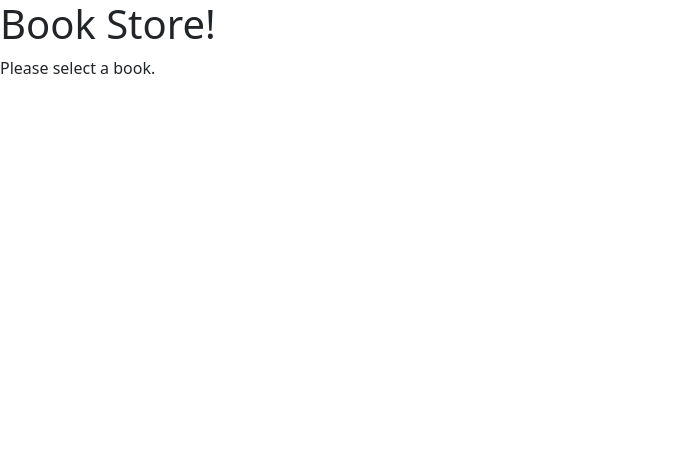
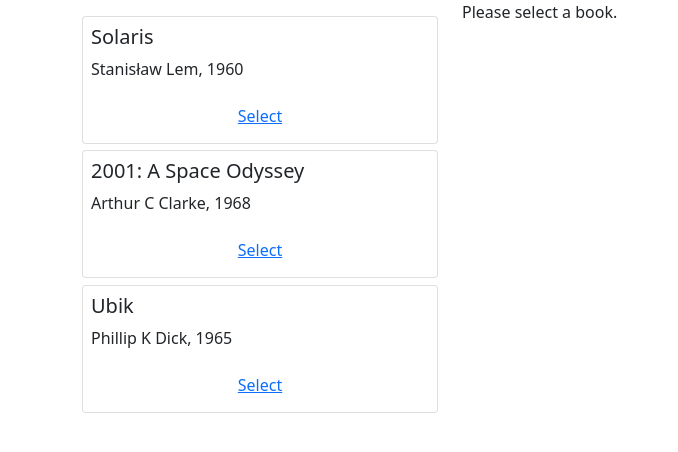
Before and after one commit to zarakfarid/angular, an Angular app: page / in a window 1280 px wide. Shown: the top 452 px of the page, without its empty margins (0-678 px from the left). Built offline with nearby package versions, Linux system fonts and the light colour scheme.

Commit message:
update book

```diff
--- a/src/app/app.component.html
+++ b/src/app/app.component.html
@@ -1,4 +1,2 @@
-<h1>Book Store!</h1>
-
-<app-books-details></app-books-details>
+<app-book-list></app-book-list>
 <router-outlet></router-outlet>
--- a/src/app/books/components/book-list/book-list.component.html
+++ b/src/app/books/components/book-list/book-list.component.html
@@ -11,6 +11,10 @@
         <button class="btn btn-link" (click)="selectBook(book)">Select</button>
       </div>
     </div>
-    <app-books-details [book]="selectedBook" class="col-8"></app-books-details>
+    <app-books-details
+        [book]="selectedBook"
+        (bookUpdated)="bookUpdated($event)"
+        class="col-8">
+    </app-books-details>
   </div>
 </div>
--- a/src/app/books/components/book-list/book-list.component.ts
+++ b/src/app/books/components/book-list/book-list.component.ts
@@ -40,4 +40,9 @@ export class BookListComponent implements OnInit {
     selectBook(book: Book): void {
         this.selectedBook = book;
     }
+
+    bookUpdated(book: Book) {
+        this.books = this.books
+            .map(current => current.id === book.id ? book : current);
+    }
 }
--- a/src/app/books/components/books-details/books-details.component.html
+++ b/src/app/books/components/books-details/books-details.component.html
@@ -1,19 +1,19 @@
-<div class="container" *ngIf="book !== null">
+<div class="container" *ngIf="_book !== null">
   <h2>Book details</h2>
 
   <div class="mb-3">
     <label for="title" class="form-label">Title</label>
-    <input type="text" id="title" class="form-control" [(ngModel)]="book.title">
+    <input type="text" id="title" class="form-control" [(ngModel)]="_book.title">
   </div>
 
   <div class="mb-3">
     <label for="author" class="form-label">Author</label>
-    <input type="text" id="author" class="form-control" [(ngModel)]="book.author">
+    <input type="text" id="author" class="form-control" [(ngModel)]="_book.author">
   </div>
 
   <div class="mb-3">
     <label for="year" class="form-label">Year</label>
-    <input type="number" id="year" class="form-control" [(ngModel)]="book.year">
+    <input type="number" id="year" class="form-control" [(ngModel)]="_book.year">
   </div>
 
   <div class="d-grid gap-2 d-md-flex justify-content-md-end">
@@ -22,4 +22,4 @@
   </div>
 </div>
 
-<p *ngIf="book === null">Please select a book.</p>
+<p *ngIf="_book === null">Please select a book.</p>
--- a/src/app/books/components/books-details/books-details.component.ts
+++ b/src/app/books/components/books-details/books-details.component.ts
@@ -1,4 +1,4 @@
-import {Component, Input} from '@angular/core';
+import {Component, EventEmitter, Input, Output} from '@angular/core';
 import {Book} from "../../model/book";
 
 @Component({
@@ -8,11 +8,24 @@ import {Book} from "../../model/book";
 })
 export class BooksDetailsComponent {
 
+  _book: Book | null = null;
+
   @Input()
-  book: Book | null = null;
+  get book() {
+    return this._book;
+  }
+
+  set book(value: Book | null) {
+    this._book = value ? {...value} : null;
+  }
+
+  @Output()
+  bookUpdated = new EventEmitter<Book>();
 
   save() {
-    console.log("Save clicked!");
+    if(this._book) {
+      this.bookUpdated.emit(this._book);
+    }
   }
 
   revert() {
```
Also changed, not shown: src/app/books/books.module.ts (+5 -2 lines).
